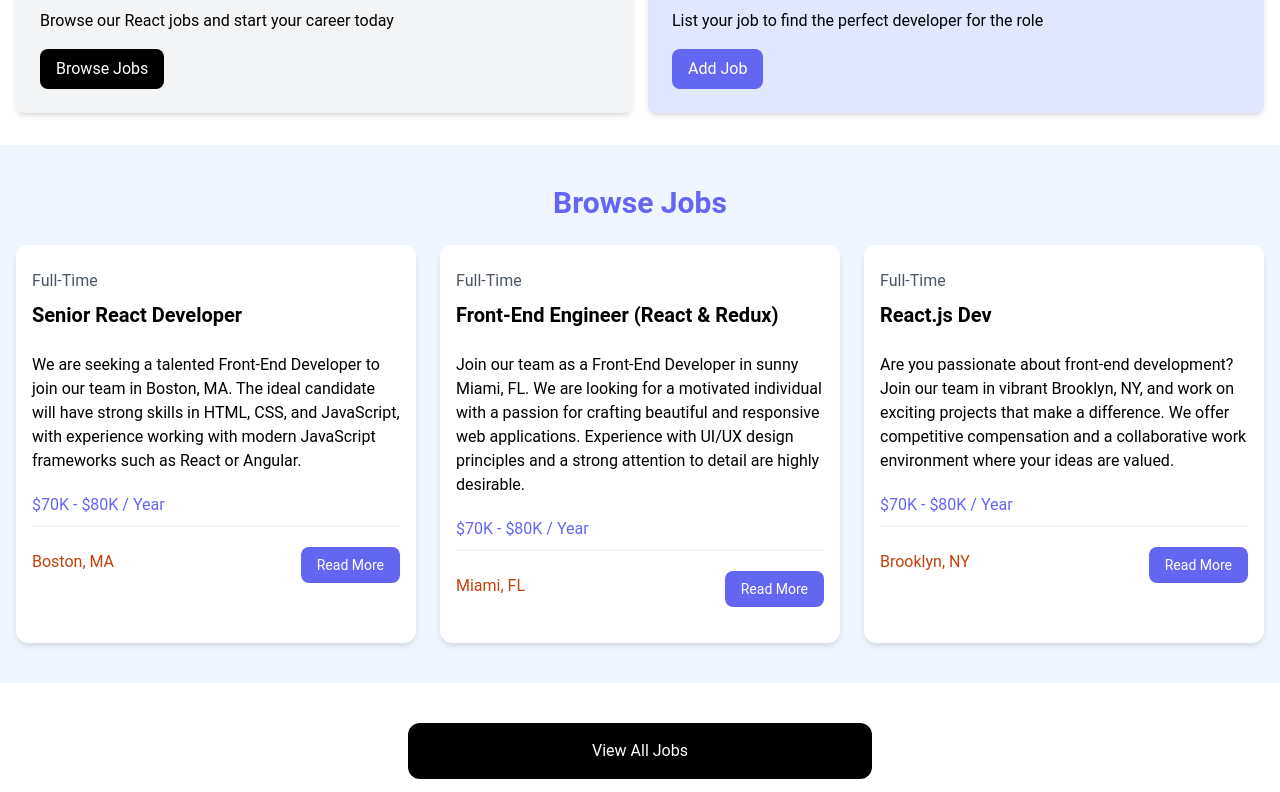
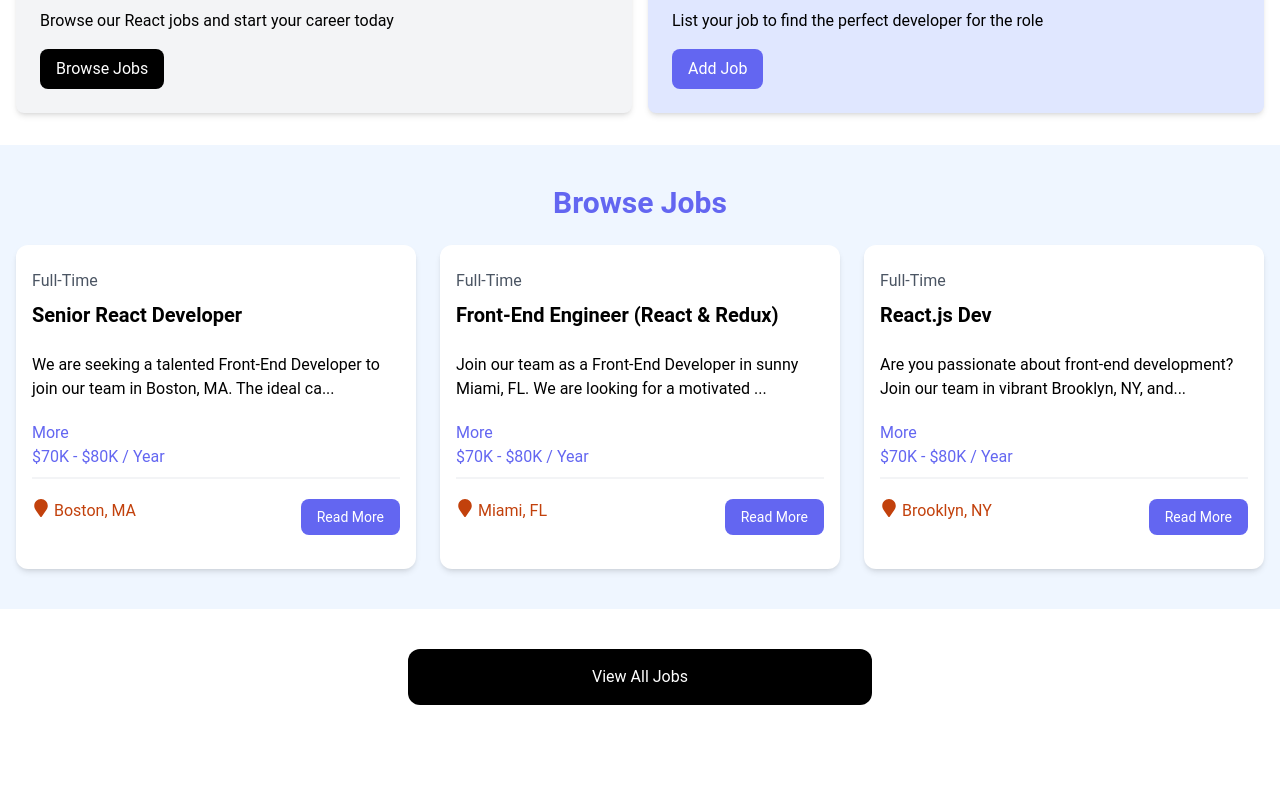
Before and after one commit to salazarkendall/react-jobs, a React (Vite) app: page / in a window 1280 px wide. Shown: the part 464-1256 px from the top of the page. After the commit the page ends 1209 px from the top, so only its background shows below. Built offline with nearby package versions, Linux system fonts and the light colour scheme.

Commit message:
added: react-icons and states

```diff
--- a/package.json
+++ b/package.json
@@ -12,7 +12,8 @@
   "dependencies": {
     "prop-types": "^15.8.1",
     "react": "^18.3.1",
-    "react-dom": "^18.3.1"
+    "react-dom": "^18.3.1",
+    "react-icons": "^5.2.1"
   },
   "devDependencies": {
     "@types/react": "^18.3.3",
--- a/src/components/JobListing.jsx
+++ b/src/components/JobListing.jsx
@@ -1,6 +1,20 @@
 import PropTypes from "prop-types";
+import { useState } from "react";
+import { FaMapMarker } from "react-icons/fa";
 
 const JobListing = ({ job }) => {
+  const [showFullDescription, setShowFullDescription] = useState(false);
+
+  let description = job.description;
+
+  if (!showFullDescription) {
+    description = description.substring(0, 90) + "...";
+  }
+
+  const handleToggleDescription = () => {
+    setShowFullDescription((prevState) => !prevState);
+  };
+
   return (
     <div key={job.id} className="bg-white rounded-xl shadow-md relative">
       <div className="p-4">
@@ -9,7 +23,14 @@
           <h3 className="text-xl font-bold">{job.title}</h3>
         </div>
 
-        <div className="mb-5">{job.description}</div>
+        <div className="mb-5">{description}</div>
+
+        <button
+          onClick={handleToggleDescription}
+          className="text-indigo-500 mg-5 hover:text-indigo-600"
+        >
+          {showFullDescription ? "Less" : "More"}
+        </button>
 
         <h3 className="text-indigo-500 mb-2">{job.salary} / Year</h3>
 
@@ -17,7 +38,7 @@
 
         <div className="flex flex-col lg:flex-row justify-between mb-4">
           <div className="text-orange-700 mb-3">
-            <i className="fa-solid fa-location-dot text-lg"></i>
+            <FaMapMarker className="inline text-lg mb-2 mr-1" />
             {job.location}
           </div>
           <a
```
Also changed, not shown: 1 other file (tests, documents, lock files or other folders).
